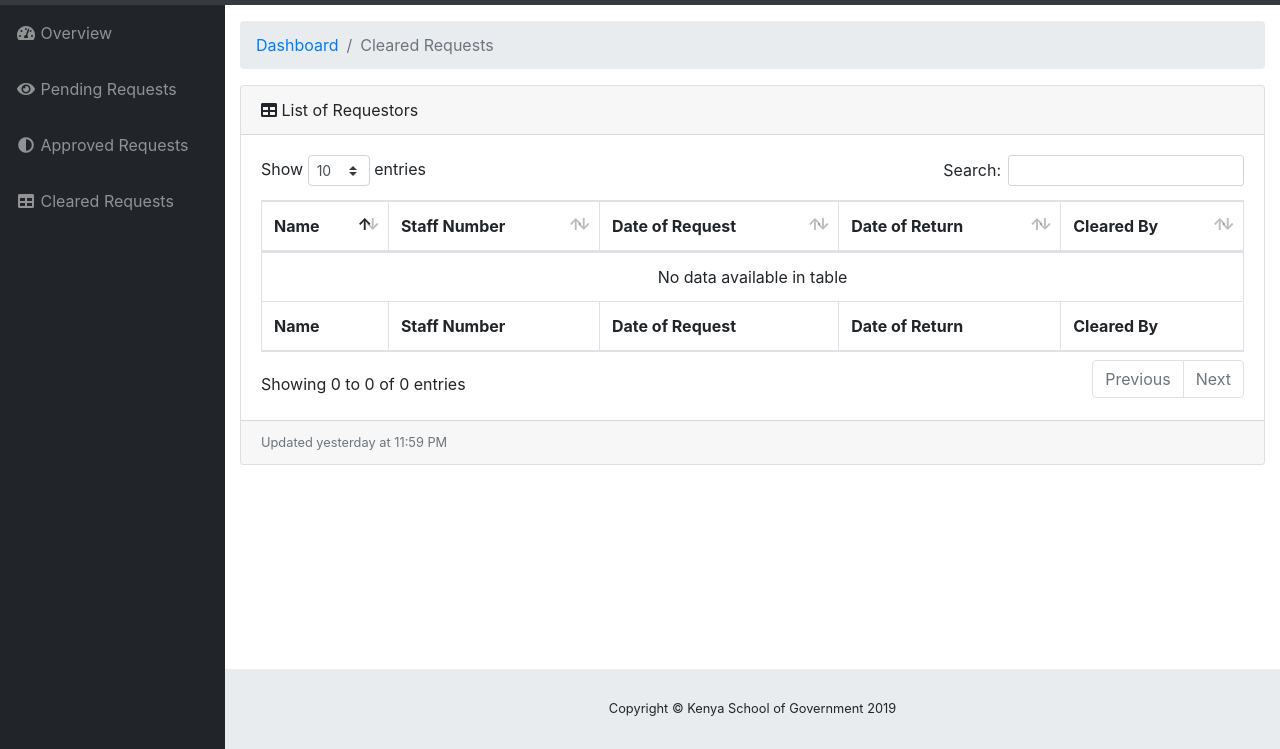
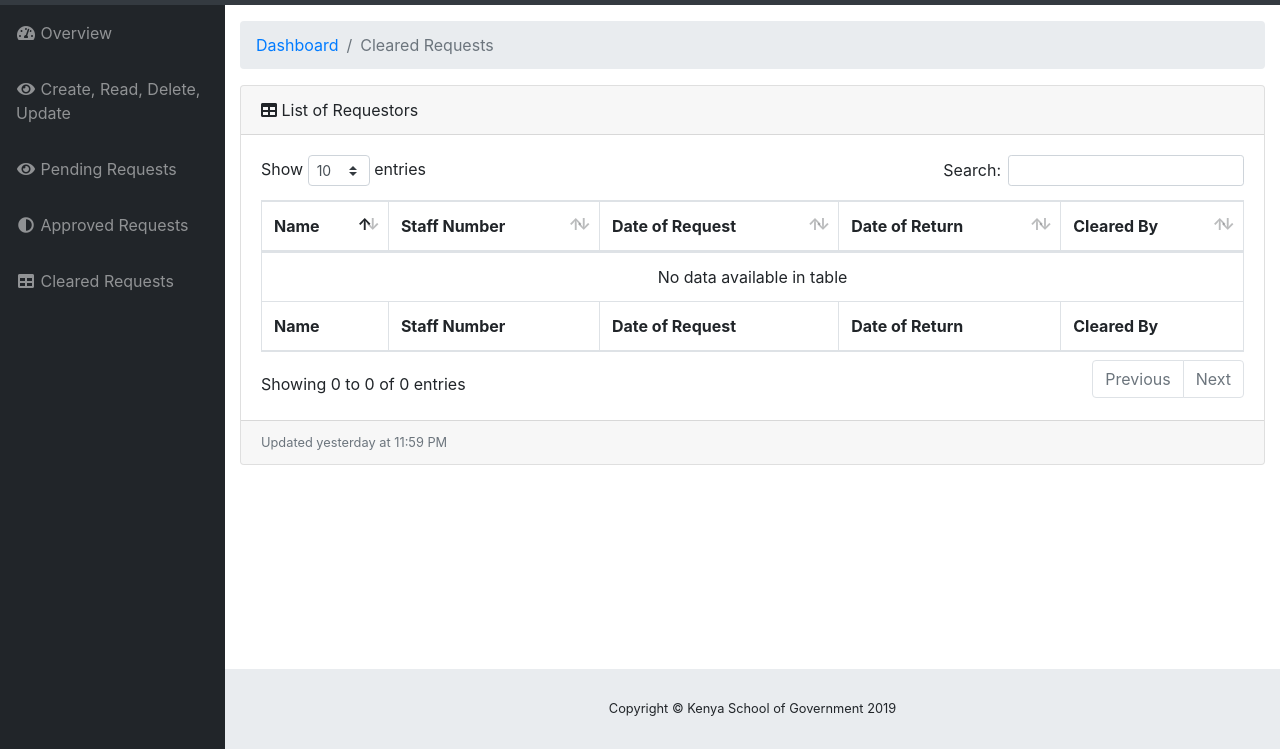
Before and after one commit to Kaberere/Portal, a website with bundled scripts: page startbootstrap-sb-admin-gh-pages/clearedRequests.html in a window 1280 px wide. Shown: the part 51-800 px from the top of the page. Built offline with nearby package versions, Linux system fonts and the light colour scheme.

```diff
--- a/startbootstrap-sb-admin-gh-pages/clearedRequests.html
+++ b/startbootstrap-sb-admin-gh-pages/clearedRequests.html
@@ -95,6 +95,11 @@
           <span>Overview</span>
         </a>
       </li>
+      <li class="nav-item">
+        <a class="nav-link" href="Crud.html"> <!--<id="pagesDropdown" role="button" data-toggle="dropdown" aria-haspopup="true" aria-expanded="false">-->
+          <i class="fas fa-fw fa-eye"></i>
+          <span>Create, Read, Delete, Update</span>
+        </a>
       <li class="nav-item">
         <a class="nav-link" href="PendingRequests.html"> <!--<id="pagesDropdown" role="button" data-toggle="dropdown" aria-haspopup="true" aria-expanded="false">-->
           <i class="fas fa-fw fa-eye"></i>
```
